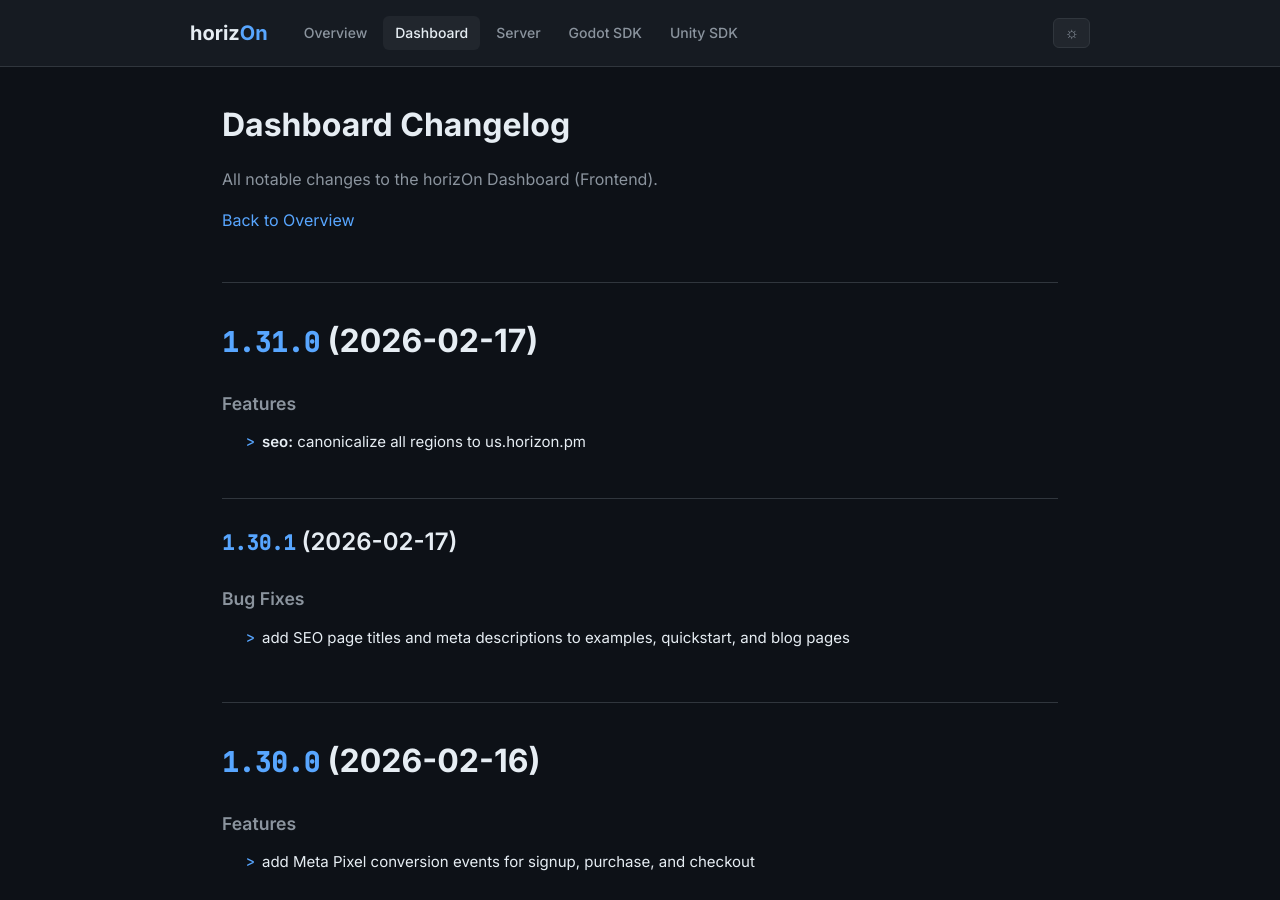
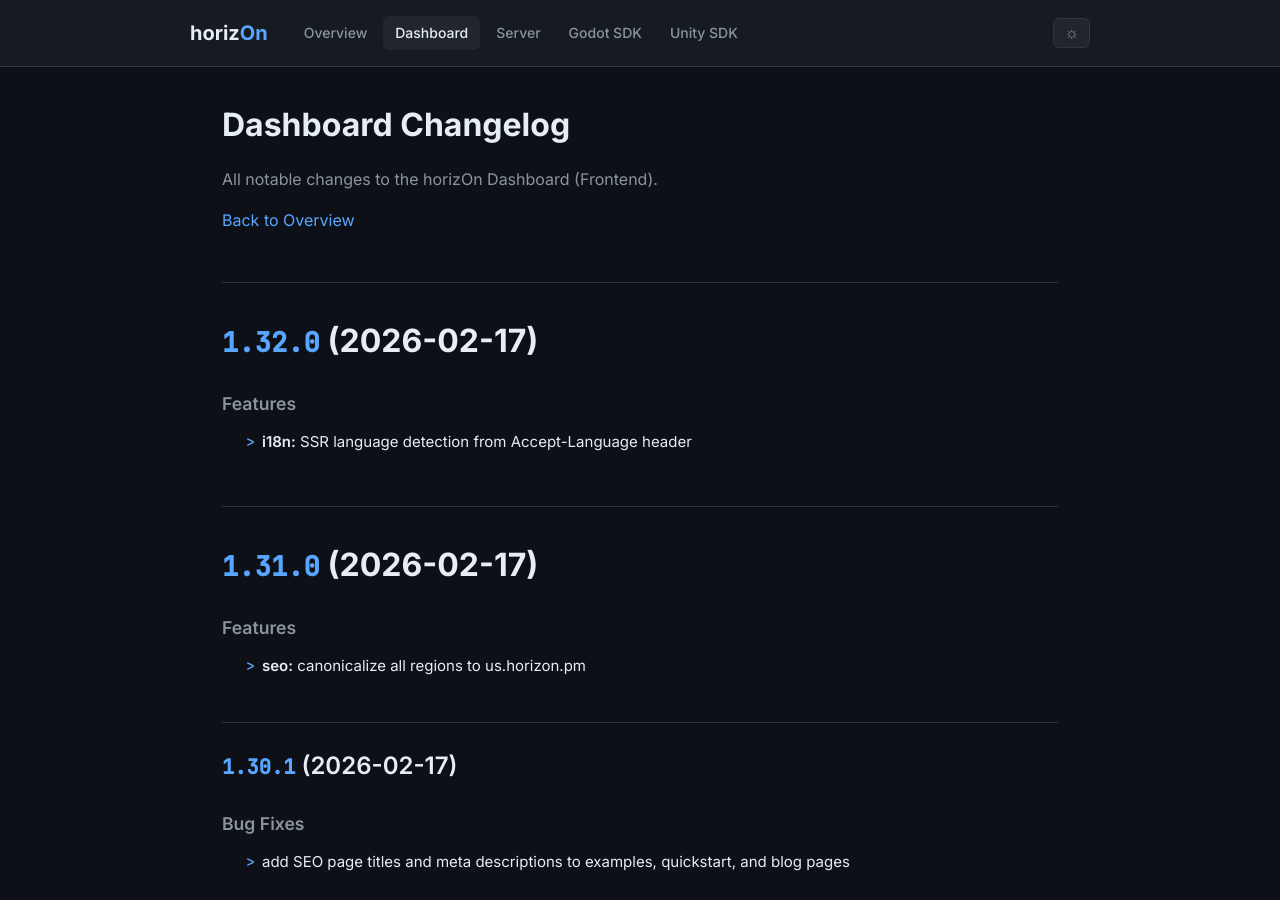
Before and after one commit to ProjectMakersDE/horizOn-Changelog, a Jekyll site: the page built from dashboard-changelog.md, in a window 1280 px wide and 900 px high. Built offline with Jekyll 4.4.1, drawn with Linux system fonts in a browser that asks for light colours.

Commit message:
chore: sync changelogs [skip ci]

```diff
--- a/dashboard-changelog.md
+++ b/dashboard-changelog.md
@@ -8,6 +8,13 @@ title: Dashboard Changelog
 All notable changes to the horizOn Dashboard (Frontend).
 
 [Back to Overview](.)
+
+# [1.32.0](https://github.com/ProjectMakersDE/horizOn-Dashboard/compare/v1.31.0...v1.32.0) (2026-02-17)
+
+
+### Features
+
+* **i18n:** SSR language detection from Accept-Language header ([0cbada4](https://github.com/ProjectMakersDE/horizOn-Dashboard/commit/0cbada4ddc1d28461f8facea8a6ede562f7c63f0))
 
 # [1.31.0](https://github.com/ProjectMakersDE/horizOn-Dashboard/compare/v1.30.1...v1.31.0) (2026-02-17)
 
```
Also changed, not shown: index.md (+1 -1 lines).
